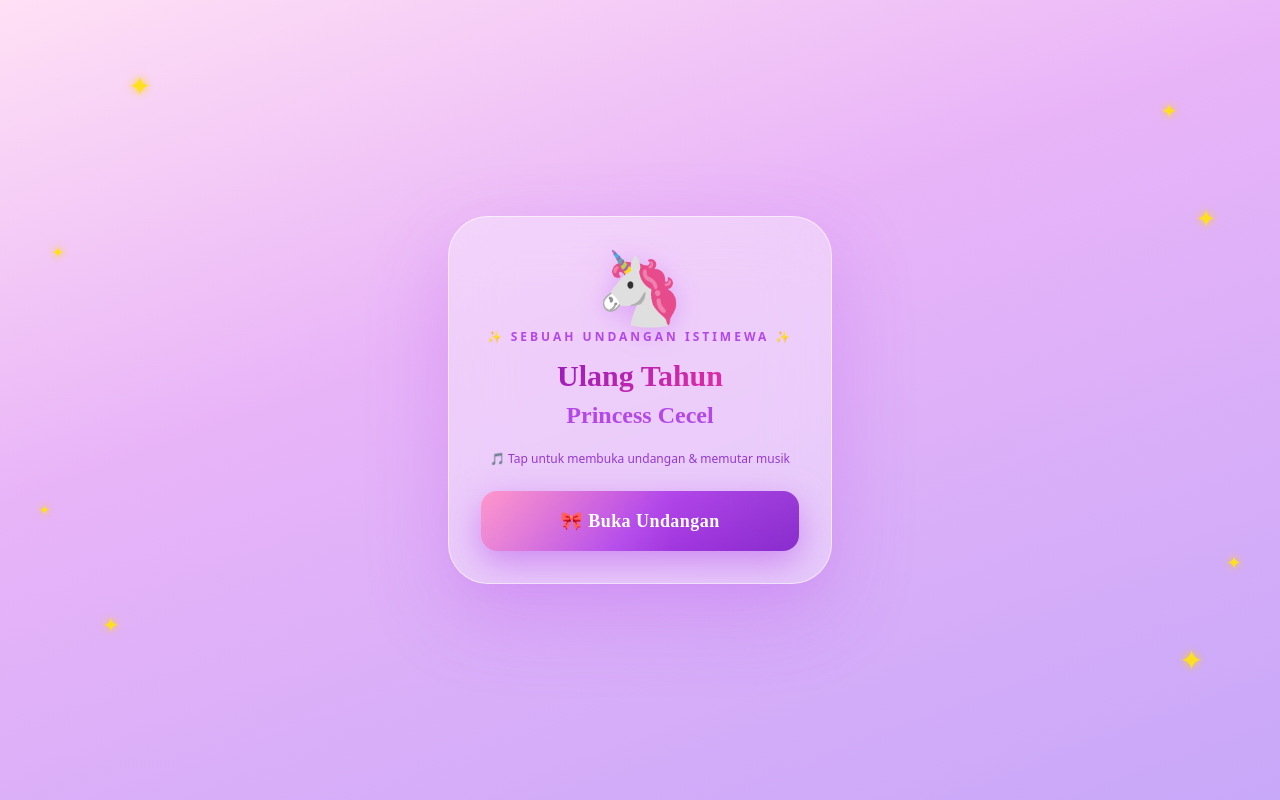
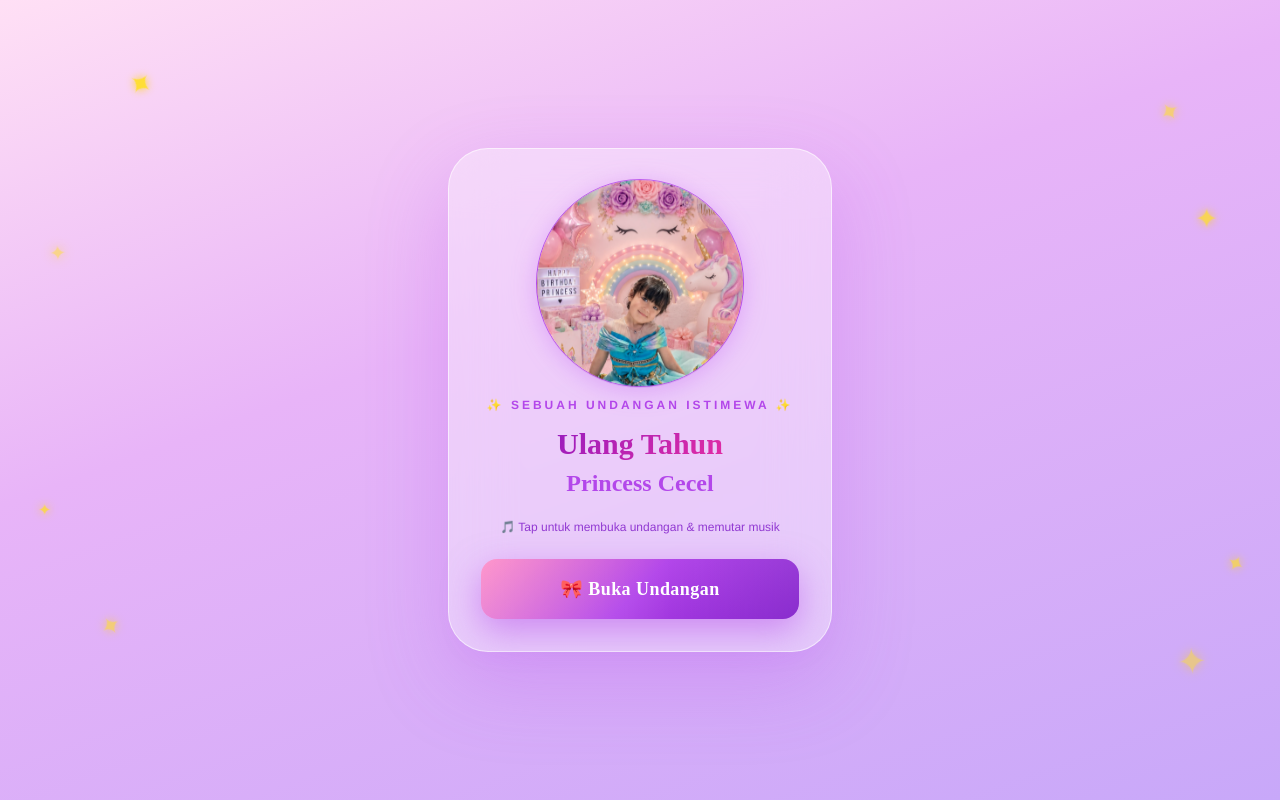
Before and after one commit to Mahfudin98/undangan-template, a Next.js app: page / in a window 1280 px wide. Shown: the top 800 px of the page. Built offline with nearby package versions, Linux system fonts and the light colour scheme.

Commit message:
add image cecel

```diff
--- a/app/_templates/ultah/unicorn/components/RSVPSection.tsx
+++ b/app/_templates/ultah/unicorn/components/RSVPSection.tsx
@@ -48,7 +48,7 @@ export function RSVPSection({ initialData }: RSVPSectionProps) {
           💌 Konfirmasi Kehadiran
         </h2>
         <p className="text-center text-sm mb-6" style={{ color: "#b347ea" }}>
-          Beritahu kami sebelum 10 Mei 2026 ya!
+          Beritahu kami sebelum 15 Mei 2026 ya!
         </p>
         <RSVPForm onSubmitted={handleSubmitted} />
       </section>
--- a/app/_templates/ultah/unicorn/components/WelcomeSplash.tsx
+++ b/app/_templates/ultah/unicorn/components/WelcomeSplash.tsx
@@ -1,5 +1,6 @@
 "use client";
 
+import Image from "next/image";
 import { useState, useRef, useEffect } from "react";
 
 interface WelcomeSplashProps {
@@ -102,10 +103,16 @@ export function WelcomeSplash({ src, birthdayPerson }: WelcomeSplashProps) {
           >
             {/* Unicorn */}
             <div
-              className="text-7xl mb-2 animate-bounce-gentle inline-block"
+              className="text-7xl mb-2 animate-bounce-gentle inline-flex border border-unicorn-purple h-52 w-52 rounded-full justify-center items-center overflow-hidden"
               style={{ filter: "drop-shadow(0 4px 12px rgba(179,71,234,0.3))" }}
             >
-              🦄
+              <Image
+                width={1080}
+                height={1080}
+                src={"/images/kaka1.jpeg"}
+                alt={"Cecel 1"}
+                className="rounded-full object-cover"
+              />
             </div>
 
             <div
--- a/app/_templates/ultah/unicorn/index.tsx
+++ b/app/_templates/ultah/unicorn/index.tsx
@@ -9,6 +9,7 @@ import {
 import fs from "fs";
 import path from "path";
 import { WelcomeSplash } from "./components/WelcomeSplash";
+import Image from "next/image";
 
 async function getRSVPData(): Promise<RSVPEntry[]> {
   try {
@@ -29,7 +30,7 @@ const INVITATION_DATA = {
   age: 5, // Usia
   date: "Sabtu, 16 Mei 2026",
   isoDate: "2026-05-16T14:00:00",
-  time: "14.00 WIB — Selesai",
+  time: "13:00 WIB — Selesai",
   venue: "Ballroom Hotel Fitra",
   address:
     "Jl. K.H.Abdul Halim No.88, Munjul, Kec. Majalengka, Kabupaten Majalengka, Jawa Barat 45418", // Tambahkan alamat lengkap
@@ -149,7 +150,18 @@ export default async function InvitationPage() {
                 filter: "blur(4px)",
               }}
             />
-            <UnicornHead className="relative w-36 h-36 mx-auto drop-shadow-2xl" />
+            {/* <UnicornHead className="relative w-36 h-36 mx-auto drop-shadow-2xl" /> */}
+            <div
+              className="text-7xl mb-2 animate-bounce-gentle inline-flex w-32 h-32 rounded-full object-cover overflow-hidden items-center"
+              style={{ filter: "drop-shadow(0 4px 12px rgba(179,71,234,0.3))" }}
+            >
+              <Image
+                width={1080}
+                height={1080}
+                src={"/images/kaka2.jpeg"}
+                alt="cecel2"
+              />
+            </div>
           </div>
 
           <div
--- a/app/layout.tsx
+++ b/app/layout.tsx
@@ -1,6 +1,6 @@
 import type { Metadata } from "next";
 import { Geist, Geist_Mono } from "next/font/google";
-import "./globals.css";
+import "./_templates/ultah/unicorn/theme.css";
 
 const geistSans = Geist({
   variable: "--font-geist-sans",
```
Also changed, not shown: public/images/Kaka1.jpeg (added), public/images/Kaka2.jpeg (added).
